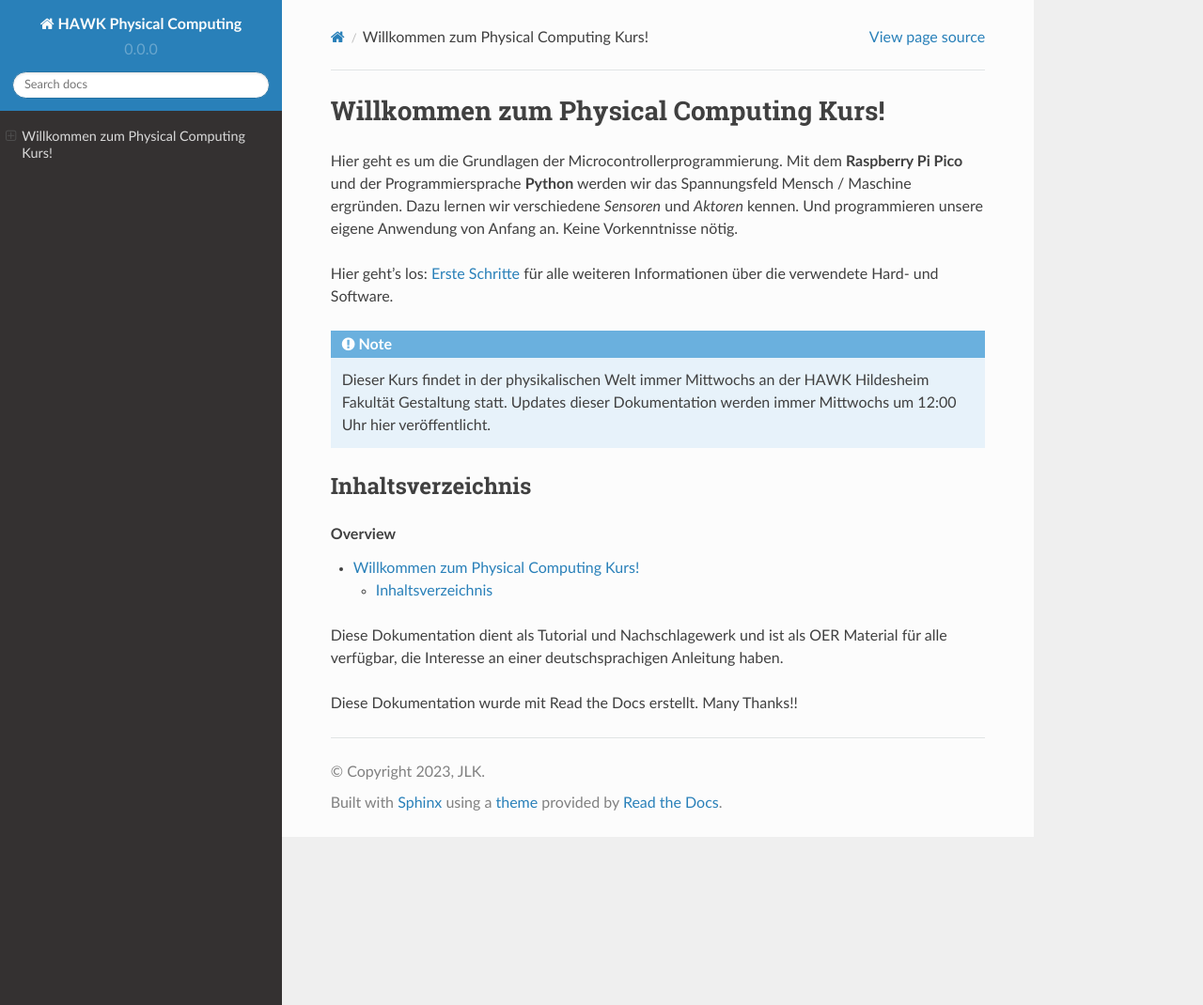
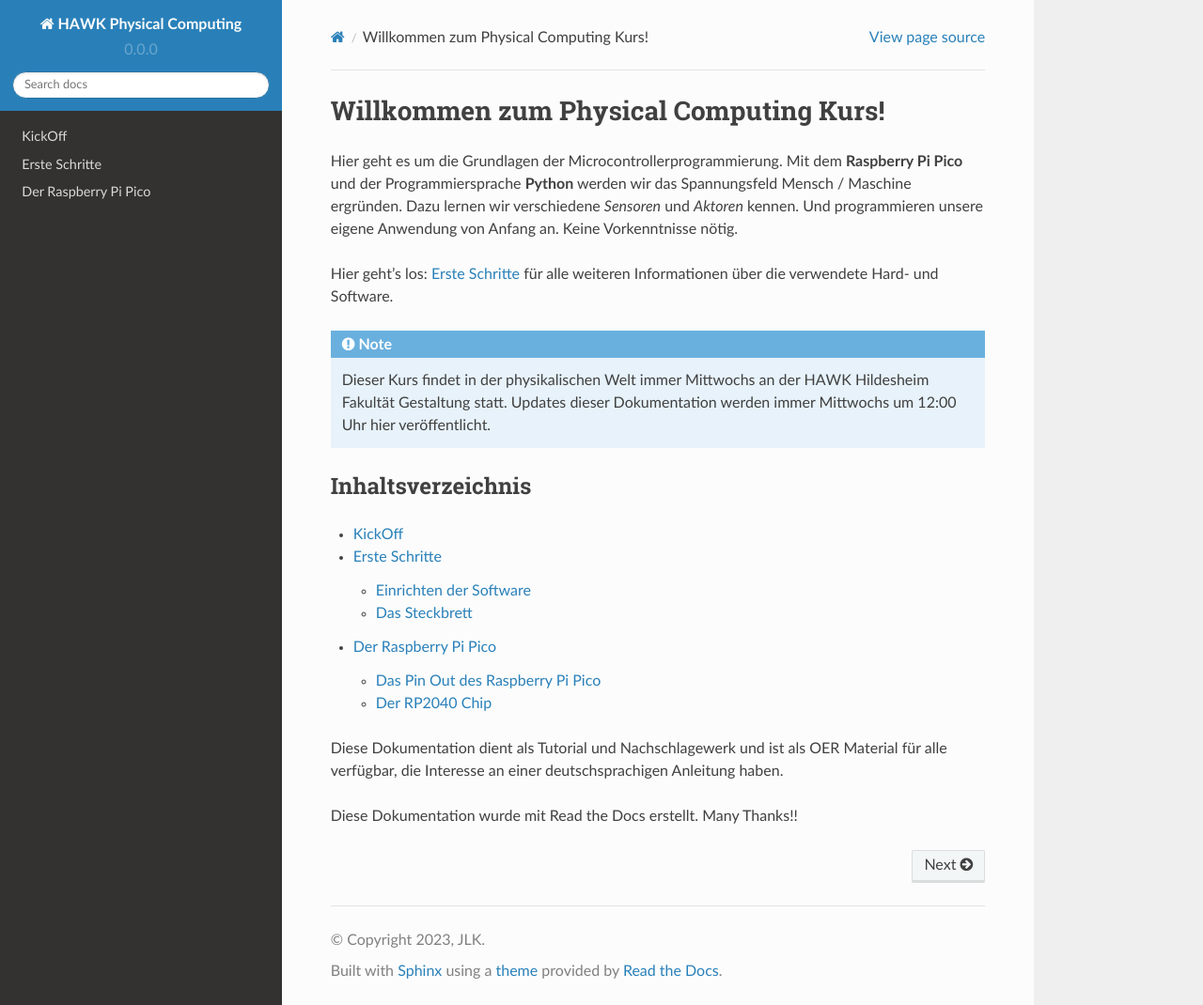
Before and after one commit to HAWK-Computing/physicalcomputing, a Sphinx documentation site: the page built from docs/index.rst, in a window 1280 px wide and 1070 px high. Shown: the whole window at 94% size. Built offline with Sphinx 7.4.7 and the Read the Docs theme 2.0.0, drawn with Linux system fonts in a browser that asks for light colours.

Commit message:
Update index.rst

```diff
--- a/docs/index.rst
+++ b/docs/index.rst
@@ -20,7 +20,10 @@ Hier geht's los: :doc:`ErsteSchritte` für alle weiteren Informationen über die
 Inhaltsverzeichnis
 --------
 
-.. contents:: Overview
+.. toctree::
+   Kickoff
+   ErsteSchritte
+   Raspberry Pi Pico Board
 
 
 Diese Dokumentation dient als Tutorial und Nachschlagewerk und ist als OER Material für alle verfügbar, die Interesse an einer deutschsprachigen Anleitung haben.
```
